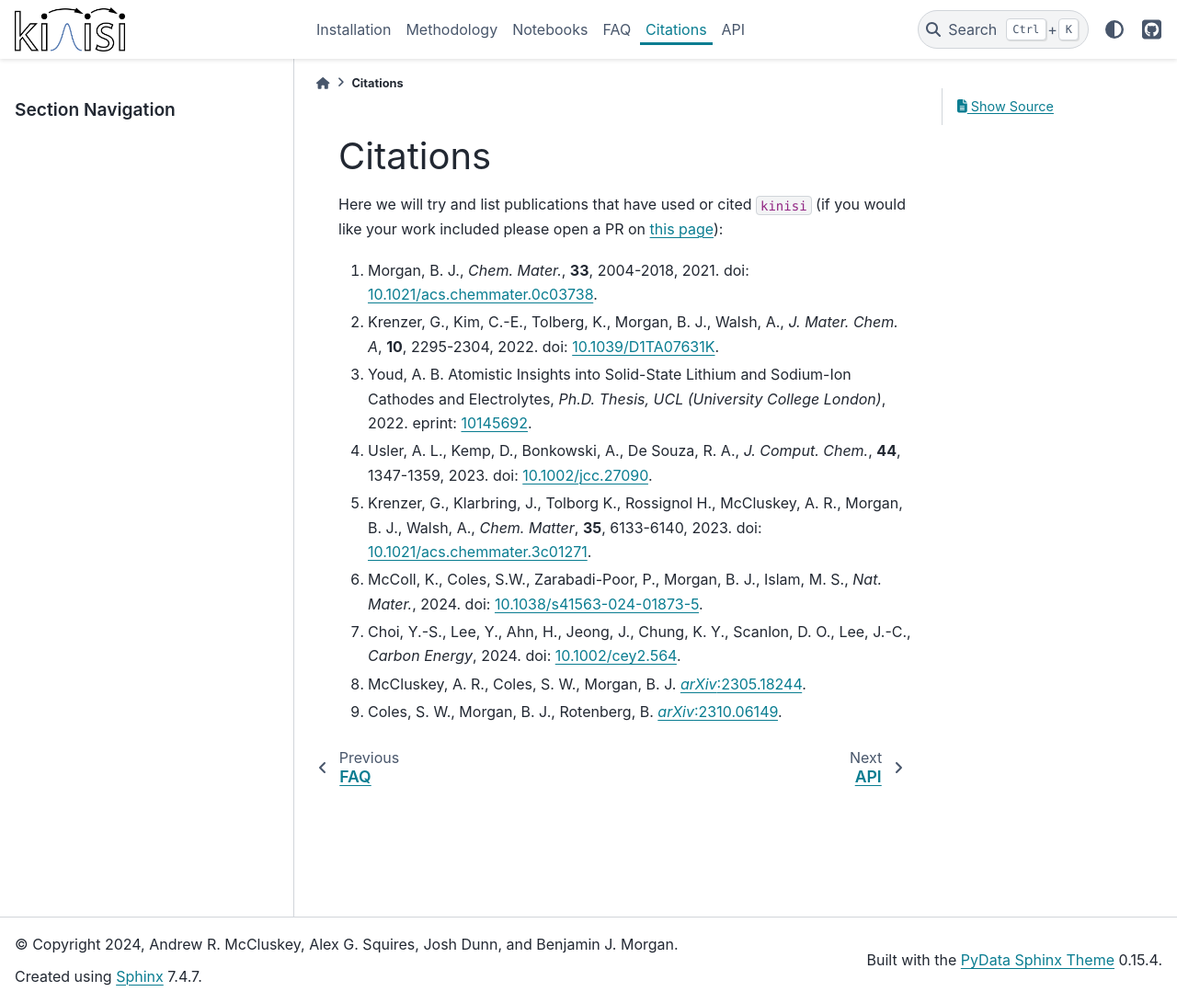
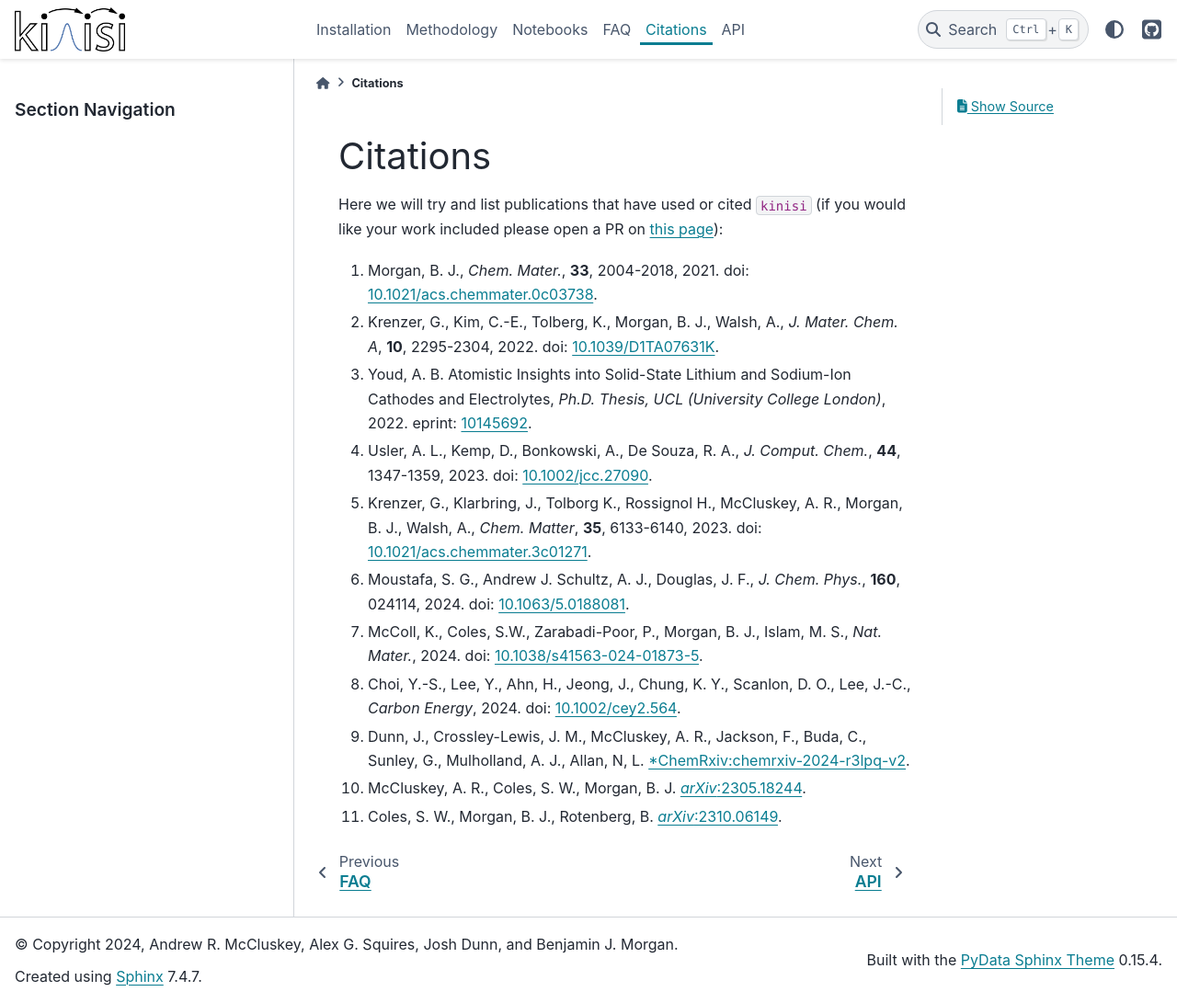
Before and after one commit to bjmorgan/kinisi, a Sphinx documentation site: the page built from docs/source/papers.md, in a window 1280 px wide and 1091 px high. Shown: the whole window at 92% size. Built offline with Sphinx 7.4.7 and the PyData theme 0.15.4, drawn with Linux system fonts in a browser that asks for light colours.

Commit message:
Update papers.md

```diff
--- a/docs/source/papers.md
+++ b/docs/source/papers.md
@@ -7,8 +7,9 @@
 3. Youd, A. B. Atomistic Insights into Solid-State Lithium and Sodium-Ion Cathodes and Electrolytes, *Ph.D. Thesis, UCL (University College London)*, 2022. eprint: [10145692](https://discovery.ucl.ac.uk/id/eprint/10145692/).
 4. Usler, A. L., Kemp, D., Bonkowski, A., De Souza, R. A., *J. Comput. Chem.*, **44**, 1347-1359, 2023. doi: [10.1002/jcc.27090](https://doi.org/10.1002/jcc.27090).
 5. Krenzer, G., Klarbring, J., Tolborg K., Rossignol H., McCluskey, A. R., Morgan, B. J., Walsh, A., *Chem. Matter*, **35**, 6133-6140, 2023. doi: [10.1021/acs.chemmater.3c01271](https://doi.org/10.1021/acs.chemmater.3c01271).
-
-6. McColl, K., Coles, S.W., Zarabadi-Poor, P., Morgan, B. J., Islam, M. S., *Nat. Mater.*, 2024. doi: [10.1038/s41563-024-01873-5](https://doi.org/10.1038/s41563-024-01873-5).
-7. Choi, Y.-S., Lee, Y., Ahn, H., Jeong, J., Chung, K. Y., Scanlon, D. O., Lee, J.-C., *Carbon Energy*, 2024. doi: [10.1002/cey2.564](https://doi.org/10.1002/cey2.564).
-8. McCluskey, A. R., Coles, S. W., Morgan, B. J. [*arXiv*:2305.18244](https://arxiv.org/abs/2305.18244).
-9. Coles, S. W., Morgan, B. J., Rotenberg, B. [*arXiv*:2310.06149](https://arxiv.org/abs/2310.06149).
+6. Moustafa, S. G., Andrew J. Schultz, A. J., Douglas, J. F., *J. Chem. Phys.*, **160**, 024114, 2024. doi: [10.1063/5.0188081](https://doi.org/10.1063/5.0188081).
+7. McColl, K., Coles, S.W., Zarabadi-Poor, P., Morgan, B. J., Islam, M. S., *Nat. Mater.*, 2024. doi: [10.1038/s41563-024-01873-5](https://doi.org/10.1038/s41563-024-01873-5).
+8. Choi, Y.-S., Lee, Y., Ahn, H., Jeong, J., Chung, K. Y., Scanlon, D. O., Lee, J.-C., *Carbon Energy*, 2024. doi: [10.1002/cey2.564](https://doi.org/10.1002/cey2.564).
+9. Dunn, J., Crossley-Lewis, J. M., McCluskey, A. R., Jackson, F., Buda, C., Sunley, G., Mulholland, A. J., Allan, N, L. [*ChemRxiv:chemrxiv-2024-r3lpq-v2](https://doi.org/10.26434/chemrxiv-2024-r3lpq-v2).
+10. McCluskey, A. R., Coles, S. W., Morgan, B. J. [*arXiv*:2305.18244](https://arxiv.org/abs/2305.18244).
+11. Coles, S. W., Morgan, B. J., Rotenberg, B. [*arXiv*:2310.06149](https://arxiv.org/abs/2310.06149).
```
